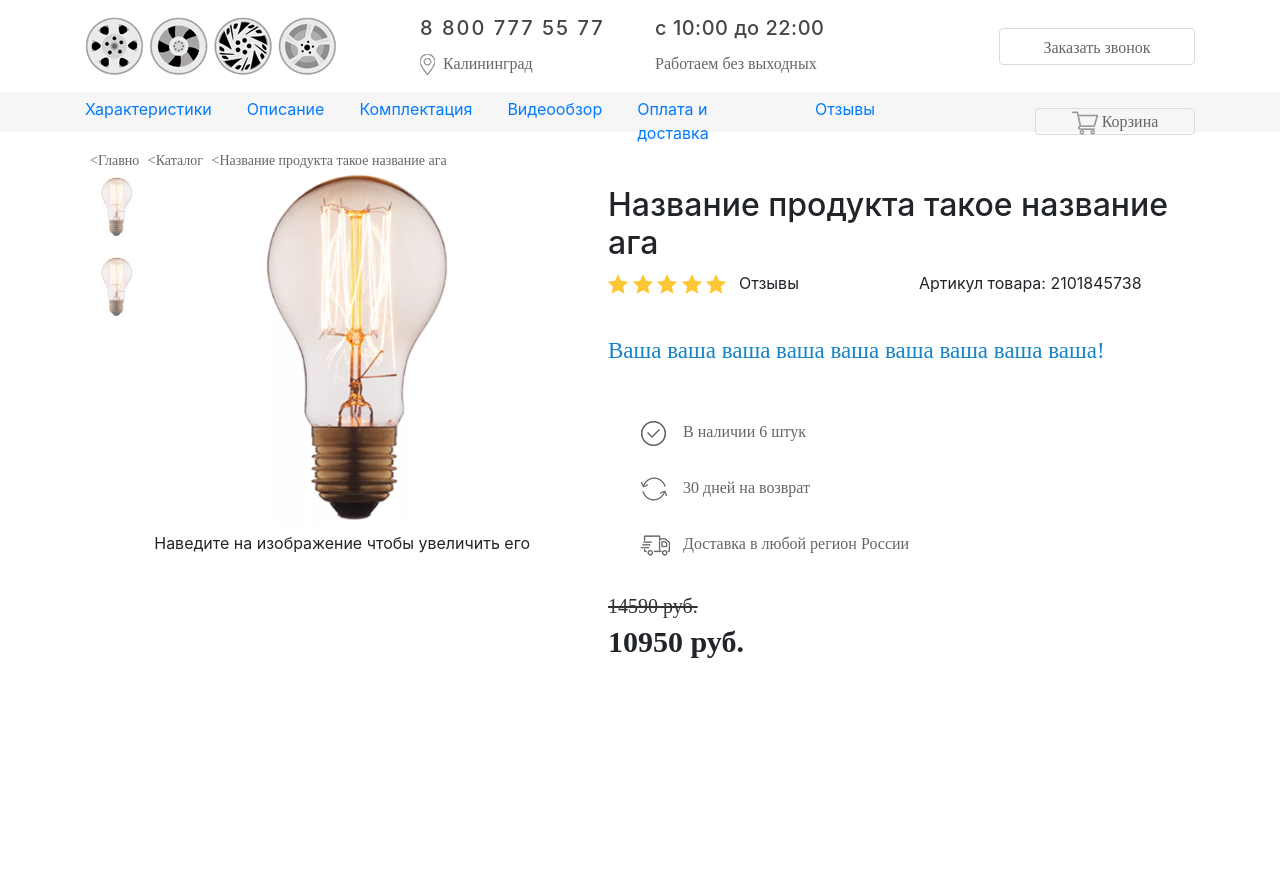
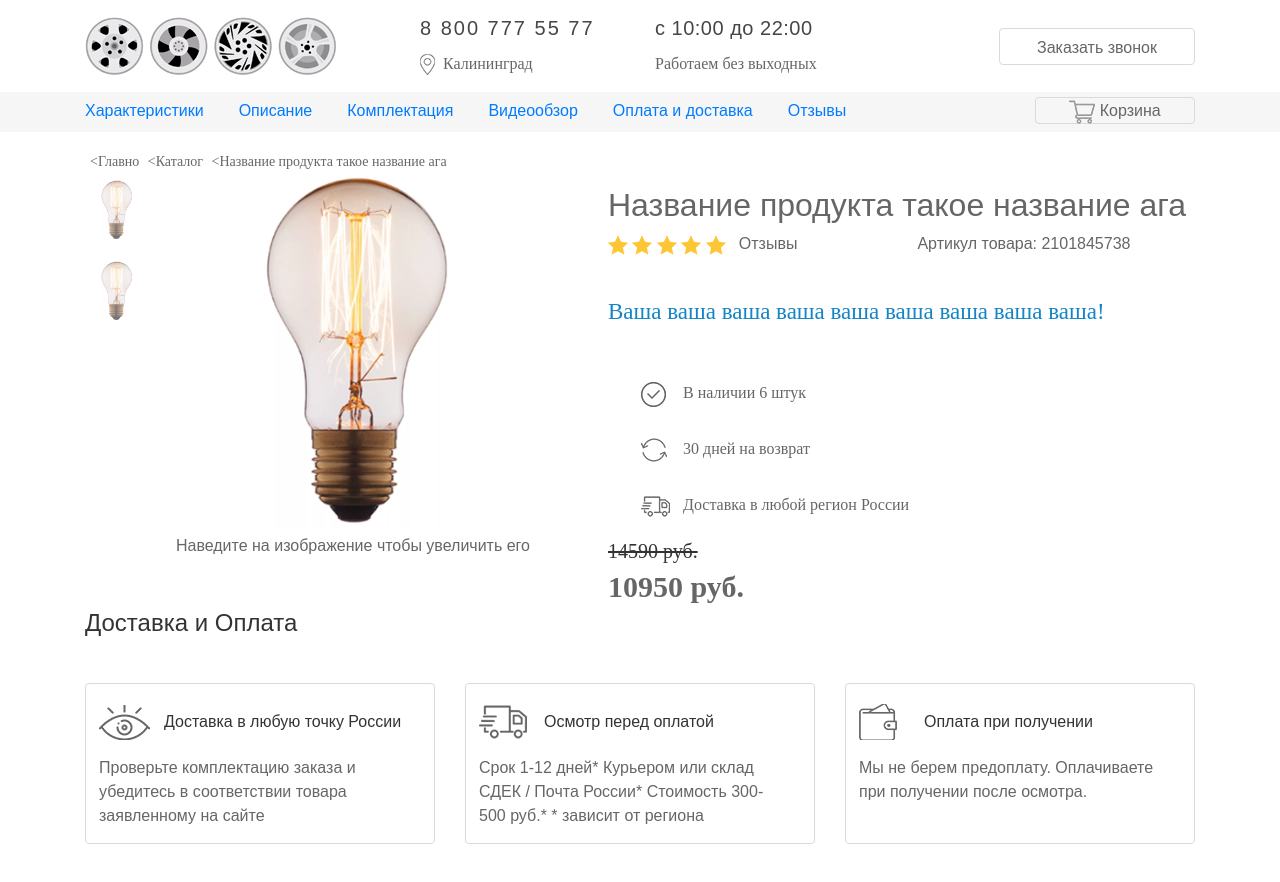
Before and after one commit to rbyea/work, a plain HTML site: page index.html in a window 1280 px wide. Before the commit the page ends 800 px from the top, so only its background shows below. Drawn offline with nearby package versions, Linux system fonts and the light colour scheme.

Commit message:
секция доставка

```diff
--- a/index.html
+++ b/index.html
@@ -5,12 +5,12 @@
   <meta charset="UTF-8">
   <meta name="viewport" content="width=device-width, initial-scale=1.0">
   <meta http-equiv="X-UA-Compatible" content="ie=edge">
-  <link rel="stylesheet" href="css/main.css">
   <link rel="stylesheet" href="css/slick.css">
   <link rel="stylesheet" href="https://stackpath.bootstrapcdn.com/bootstrap/4.3.1/css/bootstrap.min.css"
     integrity="sha384-ggOyR0iXCbMQv3Xipma34MD+dH/1fQ784/j6cY/iJTQUOhcWr7x9JvoRxT2MZw1T" crossorigin="anonymous">
   <link rel="stylesheet" href="slick/slick/slick.css">
-  <link rel="stylesheet" href="slick/slick/slick-theme.css">
+	<link rel="stylesheet" href="slick/slick/slick-theme.css">
+	<link rel="stylesheet" href="css/main.css">
   <title>Магазин</title>
 </head>
 
@@ -143,7 +143,55 @@
         </div>
       </div>
     </div>
-  </section>
+	</section>
+
+	<section class="delivery">
+		<div class="container">
+			<div class="row">
+				<div class="col-md-12">
+					<h2 class="section-title">
+						Доставка и Оплата
+					</h2>
+				</div>
+			</div>
+			<div class="row">
+				<div class="col-md-4 d-flex">
+					<div class="delivery-item">
+						<p class="delivery-item__title view">
+								Доставка в любую точку России
+						</p>
+						<div class="delivery-item__content">
+							Проверьте комплектацию заказа и убедитесь в соответствии товара заявленному на сайте
+						</div>
+					</div>
+				</div>
+				<div class="col-md-4 d-flex">
+					<div class="delivery-item">
+						<p class="delivery-item__title i-delivery">
+							Осмотр перед оплатой
+						</p>
+						<div class="delivery-item__content">
+								Срок 1-12 дней*
+								Курьером или склад СДЕК / Почта России*
+								Стоимость 300-500 руб.*
+								* зависит от региона
+						</div>
+					</div>
+				</div>
+				<div class="col-md-4 d-flex">
+					<div class="delivery-item">
+						<p class="delivery-item__title payment">
+								Оплата при получении
+						</p>
+						<div class="delivery-item__content">
+								Мы не берем предоплату. Оплачиваете при получении после осмотра.
+						</div>
+					</div>
+				</div>
+			</div>
+		</div>
+
+	</section>
 
   <script src="https://code.jquery.com/jquery-3.3.1.slim.min.js"
     integrity="sha384-q8i/X+965DzO0rT7abK41JStQIAqVgRVzpbzo5smXKp4YfRvH+8abtTE1Pi6jizo"
--- /dev/null
+++ b/sass/_delivery.sass
@@ -0,0 +1,21 @@
+.delivery
+	margin-bottom: 50px
+	.section-title
+		margin-bottom: 42px
+	&-item
+		max-width: 360px
+		padding: 20px 27px 15px 13px
+		border-radius: 4px
+		border: 1px solid #dadada
+		&__title
+			color: #333
+			line-height: 36px
+			&.view
+				padding-left: 65px
+				background: url('../img/delivery/delivery-item-1.png') no-repeat left center
+			&.i-delivery
+				padding-left: 65px
+				background: url('../img/delivery/delivery-item-2.png') no-repeat left center
+			&.payment
+				padding-left: 65px
+				background: url('../img/delivery/delivery-item-3.png') no-repeat left center
--- a/sass/_header.sass
+++ b/sass/_header.sass
@@ -71,7 +71,6 @@
   background-color: transparent
   border: 1px solid #dadada
   color: #666666
-  font-family: "Arial MT"
   font-size: 16px
   font-weight: 400
 
--- a/sass/main.sass
+++ b/sass/main.sass
@@ -1,6 +1,18 @@
 @import "header"
 @import "home"
+@import "delivery"
 
+body
+	color: #666
+	font-family: Arial, Helvetica, sans-serif
+	font-size: 16px
+	font-weight: 400
+	line-height: 24px
+.section-title
+	color: #333333
+	font-size: 24px
+	font-weight: 400
+	line-height: 36px
 .btn
   &-transparent
     width: 196px
@@ -9,7 +21,6 @@
     border: 1px solid #dadada
     background-color: transparent
     color: #666666
-    font-family: "Arial MT"
     font-size: 16px
     line-height: 36px
 
```
Also changed, not shown: css/main.css, img/delivery/delivery-item-1.png (added), img/delivery/delivery-item-2.png (added), img/delivery/delivery-item-3.png (added), 1 other file.
